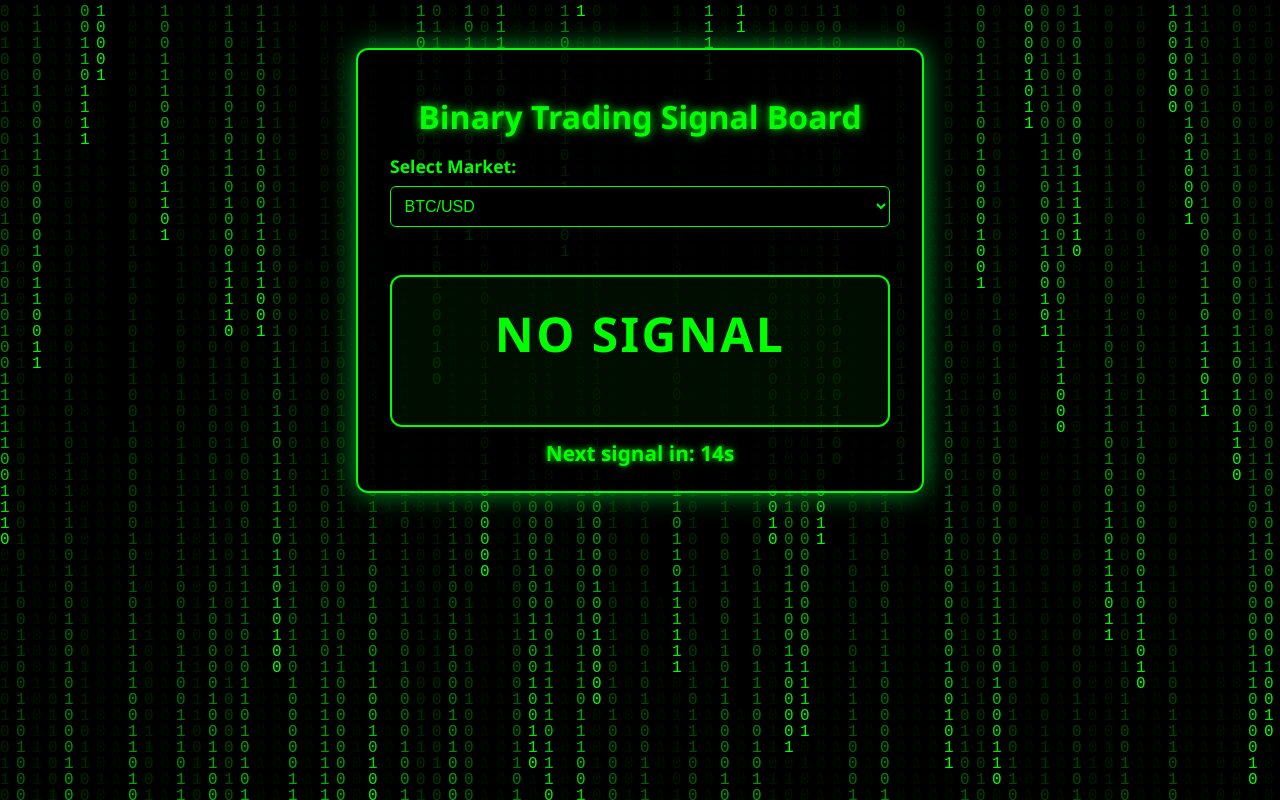
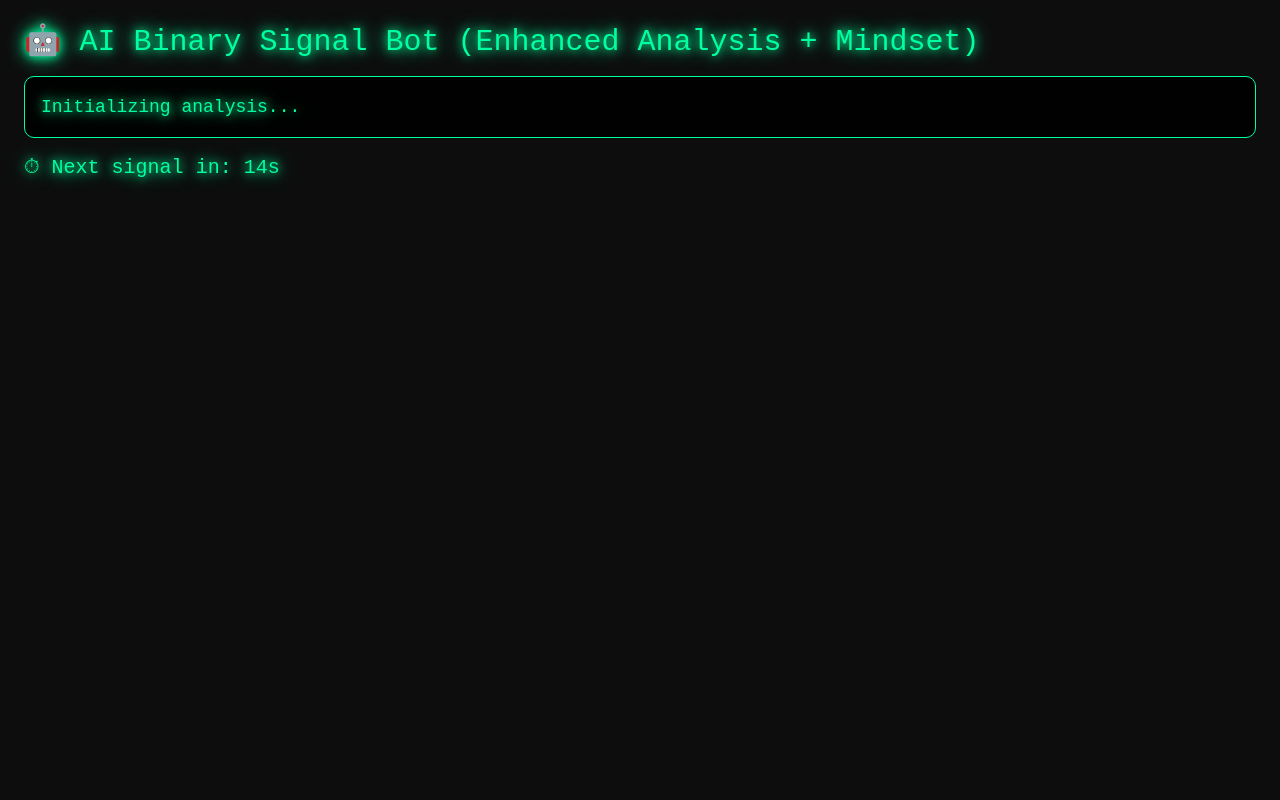
Before and after one commit to siamzsa/-, a plain HTML site: page index.html in a window 1280 px wide. Drawn offline with nearby package versions, Linux system fonts and the light colour scheme.

Commit message:
Update index.html

```diff
--- a/index.html
+++ b/index.html
@@ -2,315 +2,187 @@
 <html lang="en">
 <head>
   <meta charset="UTF-8" />
-<meta name="viewport" content="width=device-width, initial-scale=1" />
-<title>Binary Trading Signal Board with Voice Alert</title>
+  <title>AI Binary Signal Bot (Enhanced Analysis)</title>
+  <script src="https://cdn.tailwindcss.com"></script>
   <style>
-  /* ====== Background Hacking Animation ====== */
     body {
-    margin: 0; padding: 0;
-    font-family: 'Segoe UI', Tahoma, Geneva, Verdana, sans-serif;
-    background: black;
-    overflow: hidden;
-    color: #0f0;
+      font-family: 'Courier New', monospace;
+      background-color: #0d0d0d;
+      color: #00ff9f;
     }
-  #matrix {
-    position: fixed;
-    top: 0; left: 0; width: 100vw; height: 100vh;
-    z-index: 0;
+    .glow {
+      text-shadow: 0 0 10px #00ff9f, 0 0 20px #00ff9f;
     }
-  canvas {
-    display: block;
-  }
-
-  /* ====== Container & UI ====== */
-  .container {
-    position: relative;
-    z-index: 10;
-    max-width: 500px;
-    margin: 3rem auto;
-    background: rgba(0,0,0,0.85);
-    border: 2px solid #0f0;
-    border-radius: 12px;
-    padding: 1.5rem 2rem;
-    box-shadow: 0 0 15px #0f0aaaff;
-  }
-  h1 {
-    text-align: center;
-    font-weight: 900;
-    margin-bottom: 1rem;
-    color: #0f0;
-    text-shadow: 0 0 10px #0f0;
-  }
-
-  /* ====== Market Selector ====== */
-  label {
-    font-weight: 700;
-    font-size: 1.1rem;
-  }
-  select {
-    width: 100%;
-    padding: 0.6rem;
-    margin: 0.5rem 0 1rem 0;
-    font-size: 1rem;
-    background: black;
-    color: #0f0;
-    border: 1px solid #0f0;
-    border-radius: 6px;
-    outline: none;
-    transition: background 0.3s;
-  }
-  select:hover {
-    background: #062006;
-  }
-
-  /* ====== Signal Display ====== */
-  .signal-box {
-    margin-top: 2rem;
-    text-align: center;
-    font-size: 3rem;
-    font-weight: 900;
-    letter-spacing: 0.05em;
-    padding: 1.5rem;
-    border: 2px solid #0f0;
-    border-radius: 12px;
-    min-height: 100px;
-    user-select: none;
-    transition: background 0.5s, color 0.5s;
-  }
-  .buy {
-    color: #00ff00;
-    background: rgba(0, 255, 0, 0.15);
-    text-shadow: 0 0 10px #00ff00;
-  }
-  .sell {
-    color: #ff3300;
-    background: rgba(255, 51, 0, 0.15);
-    text-shadow: 0 0 10px #ff3300;
-  }
-  .neutral {
-    color: #0f0;
-    background: rgba(0, 255, 0, 0.05);
-    text-shadow: none;
-  }
-
-  /* ====== Countdown Timer ====== */
-  .countdown {
-    margin-top: 0.8rem;
-    font-size: 1.3rem;
-    font-weight: 700;
-    text-align: center;
-    color: #0f0;
-    text-shadow: 0 0 6px #0f0;
-  }
-
-  /* ====== Animated glow for container ====== */
-  @keyframes glow {
-    0%, 100% {
-      box-shadow: 0 0 15px #0f0aaaff;
-    }
-    50% {
-      box-shadow: 0 0 30px #00ff00cc;
-    }
-  }
-  .container {
-    animation: glow 3s ease-in-out infinite;
+    .box {
+      background-color: rgba(0, 0, 0, 0.9);
+      border: 1px solid #00ff9f;
+      border-radius: 10px;
+      padding: 1rem;
     }
   </style>
 </head>
-<body>
+<body class="p-6">
+  <h1 class="text-3xl glow mb-4">🤖 AI Binary Signal Bot (Enhanced Analysis + Mindset)</h1>
 
-<canvas id="matrix"></canvas>
-
-<div class="container" role="main" aria-label="Binary Trading Signal Board with Voice">
-  <h1>Binary Trading Signal Board</h1>
-
-  <label for="market-select">Select Market:</label>
-  <select id="market-select" aria-controls="signal-box" aria-live="polite">
-    <option value="BTC/USD">BTC/USD</option>
-    <option value="USD/JPY">USD/JPY</option>
-    <option value="USD/EUR">USD/EUR</option>
-    <option value="USD/GBP">USD/GBP</option>
-    <option value="USD/AUD">USD/AUD</option>
-    <option value="USD/CAD">USD/CAD</option>
-    <option value="USD/CHF">USD/CHF</option>
-    <option value="USD/NZD">USD/NZD</option>
-  </select>
-
-  <div id="signal-box" class="signal-box neutral" aria-live="polite" aria-atomic="true">
-    Waiting for next candle signal...
+  <div id="signal-box" class="box glow text-lg mb-4">
+    Initializing analysis...
   </div>
 
-  <div id="countdown" class="countdown" aria-live="polite" aria-atomic="true">
-    Next signal in: 60s
-  </div>
+  <div class="text-xl glow">
+    ⏱ Next signal in: <span id="seconds">60</span>s
   </div>
 
+  <audio id="bg-music" loop>
+    <source src="https://cdn.pixabay.com/download/audio/2022/08/19/audio_62f828f7a2.mp3?filename=ambient-technology-112788.mp3" type="audio/mpeg">
+  </audio>
+
   <script>
-  // ====== Matrix Rain Background Animation ======
-  const canvas = document.getElementById('matrix');
-  const ctx = canvas.getContext('2d');
-  let width, height;
-  const letters = '01';
-  let fontSize = 16;
-  let columns;
+    const usdMarkets = [
+      "EUR/USD", "GBP/USD", "AUD/USD", "NZD/USD",
+      "USD/JPY", "USD/CHF", "USD/CAD",
+      "BTC/USD", "ETH/USD", "LTC/USD", "XAU/USD", "XAG/USD"
+    ];
 
-  function resizeCanvas() {
-    width = window.innerWidth;
-    height = window.innerHeight;
-    canvas.width = width;
-    canvas.height = height;
-    columns = Math.floor(width / fontSize);
-  }
-  window.addEventListener('resize', resizeCanvas);
-  resizeCanvas();
+    const mindsetLines = [
+      "Stay calm. Trust the analysis.",
+      "Smart money waits for the right moment.",
+      "Be patient. One trade at a time.",
+      "Don’t overtrade. Wait for confirmation.",
+      "Winning is waiting. Entry is everything.",
+      "Trade what you see, not what you feel.",
+      "Confidence comes from discipline."
+    ];
 
-  const drops = [];
-  for(let x=0; x<columns; x++) {
-    drops[x] = Math.floor(Math.random()*height/fontSize);
+    let currentIndex = 0;
+    const bgMusic = document.getElementById("bg-music");
+
+    function getRandomInt(min, max) {
+      return Math.floor(Math.random() * (max - min + 1)) + min;
     }
 
-  function drawMatrix() {
-    ctx.fillStyle = 'rgba(0,0,0,0.05)';
-    ctx.fillRect(0, 0, width, height);
+    // Advanced analysis combining multiple mock factors
+    function analyzeMarket() {
+      const market = usdMarkets[currentIndex % usdMarkets.length];
+      currentIndex++;
 
-    ctx.fillStyle = '#0f0'; // green text
-    ctx.font = fontSize + 'px monospace';
+      // Simulate some indicator values
+      const rsi = getRandomInt(20, 80); // 0-100 scale
+      const macd = (Math.random() * 4 - 2).toFixed(2); // -2 to +2
+      const volumeChange = getRandomInt(-10, 10); // percentage change
+      const priceMomentum = getRandomInt(-5, 5); // arbitrary momentum value
 
-    for(let i=0; i<drops.length; i++) {
-      const text = letters.charAt(Math.floor(Math.random() * letters.length));
-      ctx.fillText(text, i*fontSize, drops[i]*fontSize);
+      // Combine factors to decide direction
+      let score = 0;
+      if (rsi < 30) score += 2;
+      else if (rsi > 70) score -= 2;
 
-      if(drops[i]*fontSize > height && Math.random() > 0.975) {
-        drops[i] = 0;
-      }
-      drops[i]++;
-    }
-  }
-  setInterval(drawMatrix, 50);
+      if (macd > 0.3) score += 2;
+      else if (macd < -0.3) score -= 2;
 
-  // ====== Signal Generation Logic ======
+      if (volumeChange > 3) score += 1;
+      else if (volumeChange < -3) score -= 1;
 
-  const signalBox = document.getElementById('signal-box');
-  const countdownEl = document.getElementById('countdown');
-  const marketSelect = document.getElementById('market-select');
+      if (priceMomentum > 1) score += 1;
+      else if (priceMomentum < -1) score -= 1;
 
-  // currentSignal holds the last signal shown (buy/sell/neutral)
-  let currentSignal = 'neutral';
-  let countdown = 60;
-  let intervalId;
+      // Determine direction from score
+      let direction = "Buy";
+      if (score < 0) direction = "Sell";
+      else if (score === 0) direction = Math.random() > 0.5 ? "Buy" : "Sell";
 
-  // Flag to ensure pre-alert spoken once per cycle
-  let preAlertGiven = false;
+      // Calculate accuracy based on magnitude of score + some randomness
+      let baseAccuracy = 75 + Math.min(Math.abs(score) * 7, 20);
+      baseAccuracy += getRandomInt(-5, 5);
+      if (baseAccuracy > 99) baseAccuracy = 99;
+      if (baseAccuracy < 70) baseAccuracy = 70;
 
-  // For timing to sync with real market minutes
-  function syncCountdown() {
-    const now = new Date();
-    return 60 - now.getSeconds();
+      // Suggested balance usage based on confidence
+      const balance = Math.floor((baseAccuracy - 65) / 2);
+
+      const timeframe = "1 Minute";
+      const message = `Prepare! ${market}, ${timeframe}, ${direction}. Accuracy ${baseAccuracy}% . Use $${balance}.`;
+
+      return {
+        market,
+        direction,
+        accuracy: baseAccuracy,
+        balance,
+        timeframe,
+        message,
+        rsi,
+        macd,
+        volumeChange,
+        priceMomentum
+      };
     }
 
-  // Mock analyze function (replace with real algo if needed)
-  function analyzeSignal(market) {
-    // Random buy/sell with bias
-    const rand = Math.random();
-    if (rand > 0.55) return 'buy';
-    else if (rand > 0.2) return 'sell';
-    else return 'neutral';
+    function updateUI(data) {
+      document.getElementById("signal-box").innerHTML = `
+        <p>📈 Market: <span class="text-yellow-300">${data.market}</span></p>
+        <p>📊 Direction: <span class="text-yellow-300">${data.direction}</span></p>
+        <p>⏱ Timeframe: <span class="text-yellow-300">${data.timeframe}</span></p>
+        <p>🎯 Accuracy: <span class="text-yellow-300">${data.accuracy.toFixed(1)}%</span></p>
+        <p>💰 Use Balance: <span class="text-yellow-300">$${data.balance}</span></p>
+        <hr class="my-2 border-yellow-300/50" />
+        <p>🔎 Analysis:</p>
+        <ul class="list-disc ml-5">
+          <li>RSI: ${data.rsi}</li>
+          <li>MACD: ${data.macd}</li>
+          <li>Volume Change: ${data.volumeChange}%</li>
+          <li>Price Momentum: ${data.priceMomentum}</li>
+        </ul>
+      `;
     }
 
-  // Text-to-Speech function to read signal aloud
-  function speakSignal(signal) {
-    if (!('speechSynthesis' in window)) {
-      console.warn('Speech Synthesis API not supported.');
-      return;
-    }
-    let message = '';
-    if (signal === 'buy') message = 'Buy signal';
-    else if (signal === 'sell') message = 'Sell signal';
-    else if (signal === 'neutral') message = 'No signal';
-
-    const utterance = new SpeechSynthesisUtterance(message);
-    utterance.lang = 'en-US';
-    utterance.rate = 1; // Speed of speech
-    utterance.pitch = 1; // Pitch of speech
-    window.speechSynthesis.cancel(); // Cancel any ongoing speech to avoid overlap
-    window.speechSynthesis.speak(utterance);
+    function speak(text) {
+      const utter = new SpeechSynthesisUtterance(text);
+      utter.lang = 'en-US';
+      utter.pitch = 1.1;
+      utter.rate = 1;
+      speechSynthesis.speak(utter);
     }
 
-  // Speak pre-alert 5 seconds before signal
-  function speakPreAlert(signal) {
-    if (!('speechSynthesis' in window)) {
-      return;
-    }
-    let message = '';
-    if (signal === 'buy') message = 'Buy signal coming in five seconds';
-    else if (signal === 'sell') message = 'Sell signal coming in five seconds';
-    else return; // no pre-alert for neutral
-
-    const utterance = new SpeechSynthesisUtterance(message);
-    utterance.lang = 'en-US';
-    utterance.rate = 1;
-    utterance.pitch = 1;
-    window.speechSynthesis.cancel();
-    window.speechSynthesis.speak(utterance);
+    function speakMindsetLine() {
+      const line = mindsetLines[Math.floor(Math.random() * mindsetLines.length)];
+      speak(line);
     }
 
-  // Update the UI for signal box
-  function updateSignalUI(signal) {
-    signalBox.classList.remove('buy', 'sell', 'neutral');
-    if(signal === 'buy') {
-      signalBox.classList.add('buy');
-      signalBox.textContent = 'BUY SIGNAL';
-    } else if(signal === 'sell') {
-      signalBox.classList.add('sell');
-      signalBox.textContent = 'SELL SIGNAL';
-    } else {
-      signalBox.classList.add('neutral');
-      signalBox.textContent = 'NO SIGNAL';
-    }
+    function startCountdown() {
+      bgMusic.play();
+
+      let mindsetInterval = setInterval(() => {
+        speakMindsetLine();
+      }, 15000);
+
+      const countdownInterval = setInterval(() => {
+        const now = new Date();
+        const seconds = now.getSeconds();
+        const remaining = 60 - seconds;
+
+        document.getElementById("seconds").innerText = remaining;
+
+        if (remaining === 10) {
+          const data = analyzeMarket();
+          updateUI(data);
+          speak(data.message);
+
+          bgMusic.pause();
+          bgMusic.currentTime = 0;
+
+          clearInterval(mindsetInterval);
         }
 
-  function tick() {
-    countdown--;
-
-    // 5 seconds before signal, give pre-alert voice once
-    if(countdown === 5 && !preAlertGiven) {
-      const upcomingSignal = analyzeSignal(marketSelect.value);
-      if(upcomingSignal === 'buy' || upcomingSignal === 'sell') {
-        speakPreAlert(upcomingSignal);
+        if (remaining === 0) {
+          bgMusic.play();
+          mindsetInterval = setInterval(() => {
+            speakMindsetLine();
+          }, 15000);
         }
-      preAlertGiven = true;
+      }, 1000);
     }
 
-    if(countdown <= 0) {
-      // New candle, generate new signal
-      countdown = 60;
-      preAlertGiven = false;
-      currentSignal = analyzeSignal(marketSelect.value);
-      updateSignalUI(currentSignal);
-      speakSignal(currentSignal);
-    }
-    countdownEl.textContent = `Next signal in: ${countdown}s`;
-  }
-
-  function start() {
-    countdown = syncCountdown();
-    currentSignal = 'neutral';
-    updateSignalUI(currentSignal);
-    countdownEl.textContent = `Next signal in: ${countdown}s`;
-    preAlertGiven = false;
-
-    if(intervalId) clearInterval(intervalId);
-    intervalId = setInterval(tick, 1000);
-  }
-
-  // Restart on market change
-  marketSelect.addEventListener('change', () => {
-    speakSignal('neutral');
-    start();
-  });
-
-  start();
+    speak("Binary Bot activated. Preparing market environment.");
+    startCountdown();
   </script>
-
 </body>
 </html>
```
Lines whose indentation alone changed are shown as unchanged.
